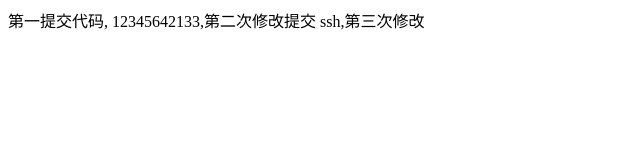
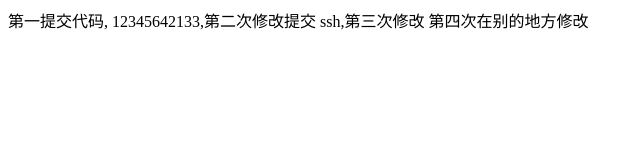
Before and after one commit to Z-haowang/demo, a plain HTML site: page index.html in a window 1280 px wide. Shown: the whole page, without its empty margins (0-643 px from the left). Drawn offline with Linux system fonts and the light colour scheme.

Commit message:
在家提交的

```diff
--- a/index.html
+++ b/index.html
@@ -10,5 +10,6 @@
     第一提交代码,
     12345642133,第二次修改提交
     ssh,第三次修改
+    第四次在别的地方修改
 </body>
 </html>
```
